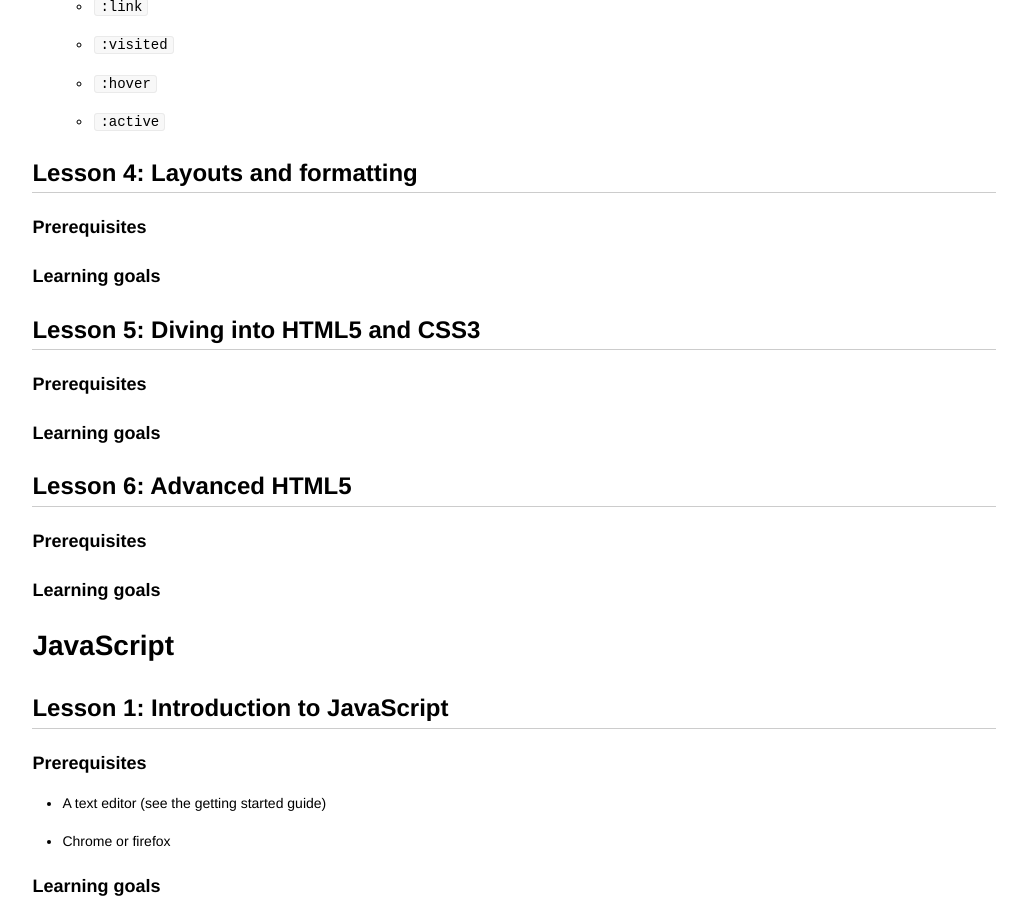
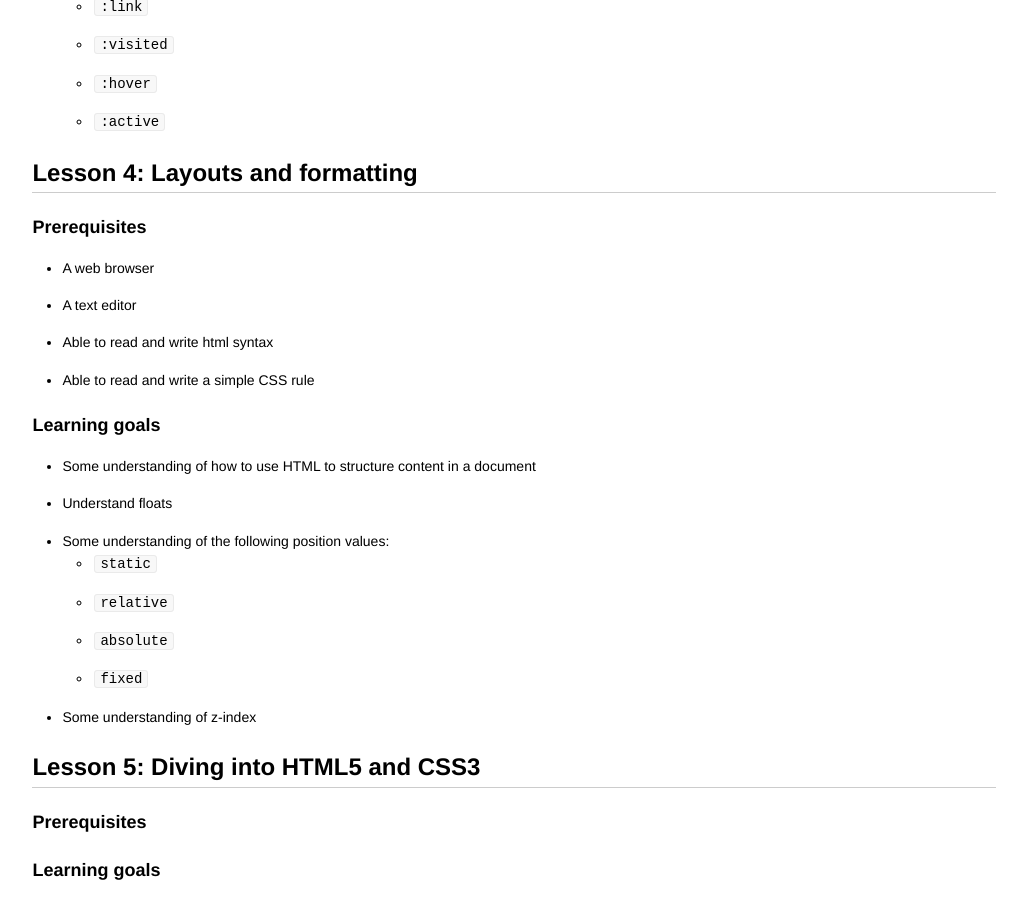
Before and after one commit to codebar/tutorials, a Jekyll site: the page built from coaches/lesson-guide.md, in a window 1280 px wide and 900 px high, scrolled down 2227 px. Shown: the whole window, without its empty margins (126-1153 px from the left). Built offline with Jekyll 4.4.1, drawn with Linux system fonts in a browser that asks for light colours.

Commit message:
updated lesson 4 in coach document

```diff
--- a/coaches/lesson-guide.md
+++ b/coaches/lesson-guide.md
@@ -85,7 +85,21 @@ of a tutorial the student should be focussing on.
 
 ### Prerequisites
 
+- A web browser
+- A text editor
+- Able to read and write html syntax
+- Able to read and write a simple CSS rule
+
 ### Learning goals
+
+- Some understanding of how to use HTML to structure content in a document
+- Understand floats
+- Some understanding of the following position values:
+  - `static`
+  - `relative`
+  - `absolute`
+  - `fixed`
+- Some understanding of z-index
 
 ## Lesson 5: Diving into HTML5 and CSS3
 
```
